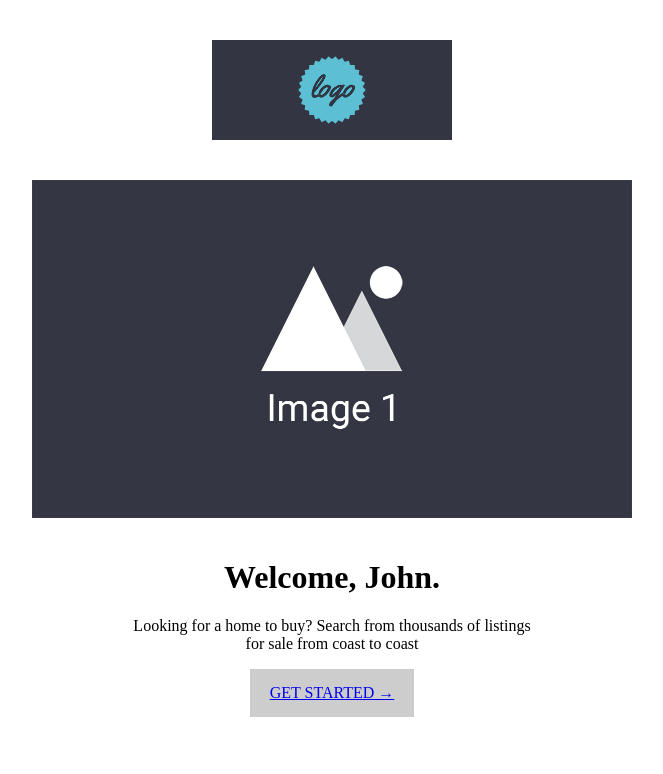
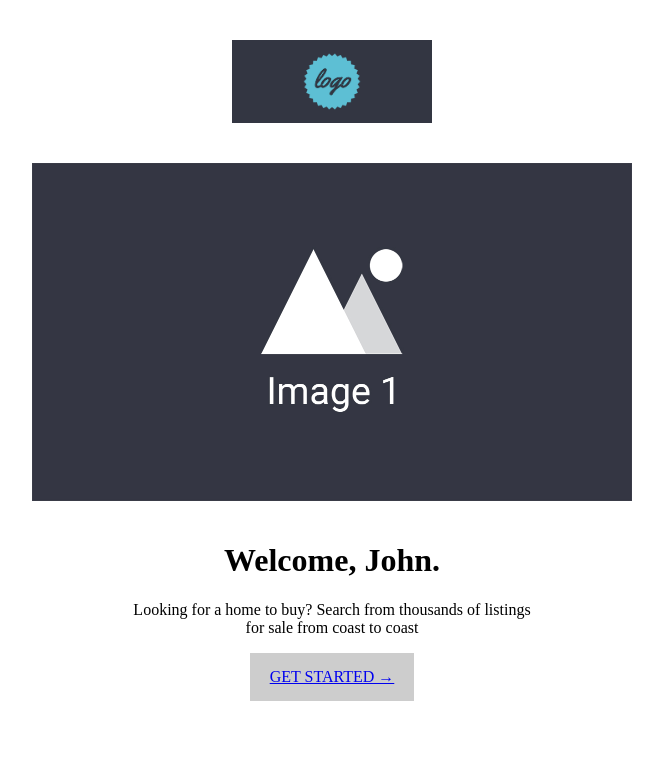
Before and after one commit to raycasimiro/design-test, a plain HTML site: page blank.html in a window 1280 px wide. Shown: the top 774 px of the page, without its empty margins (308-971 px from the left). Drawn offline with Linux system fonts and the light colour scheme.

Commit message:
Update blank.html

```diff
--- a/blank.html
+++ b/blank.html
@@ -17,7 +17,7 @@
                             <table border="0" cellpadding="20" cellspacing="0" width="100%" id="emailHeader">
                                 <tr>
                                     <td align="center" valign="top">
-                                        <img style="width: 240px" src="images/placeholder_logo.png" />
+                                        <img style="width: 200px" src="images/placeholder_logo.png" />
                                     </td>
                                 </tr>
                             </table>
```
